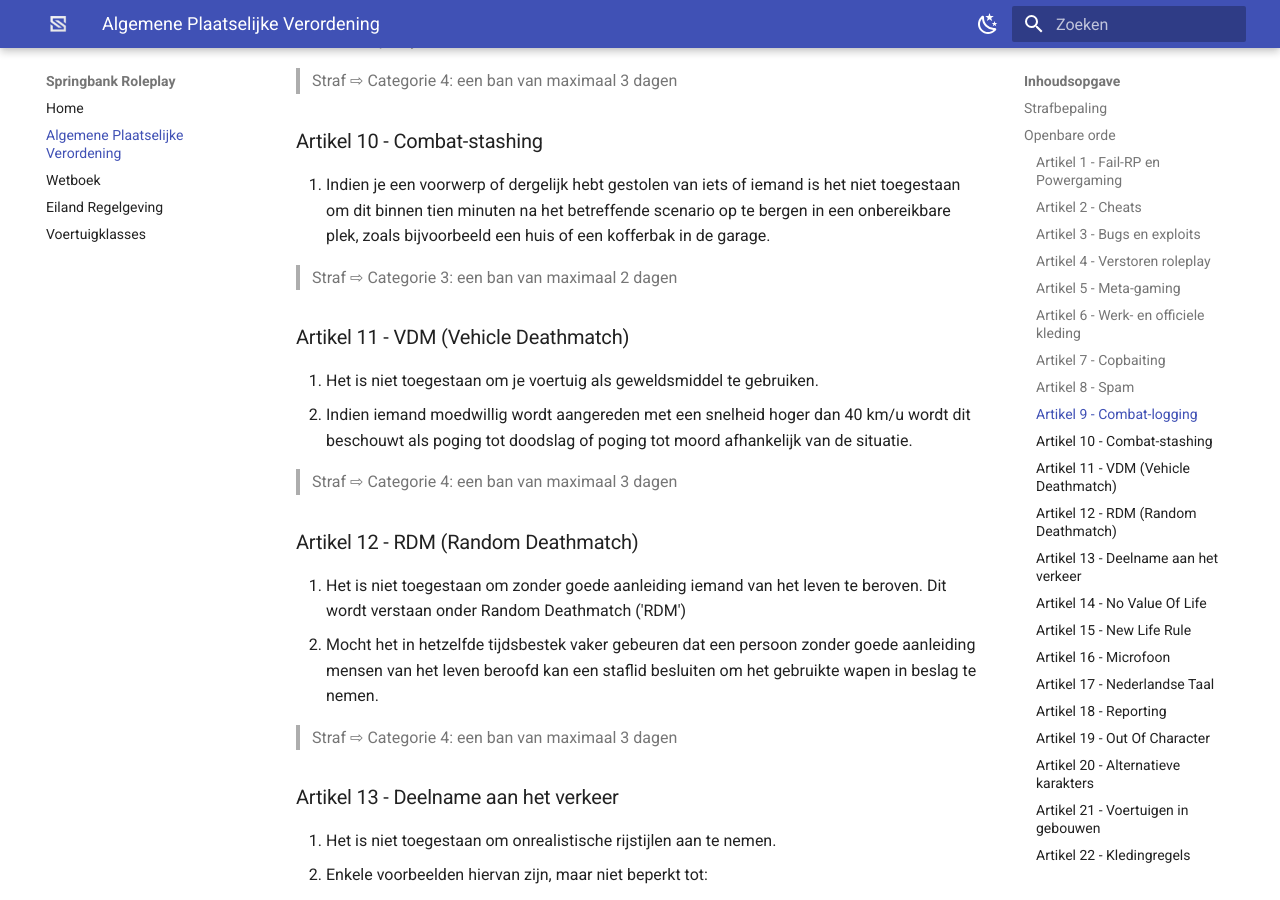
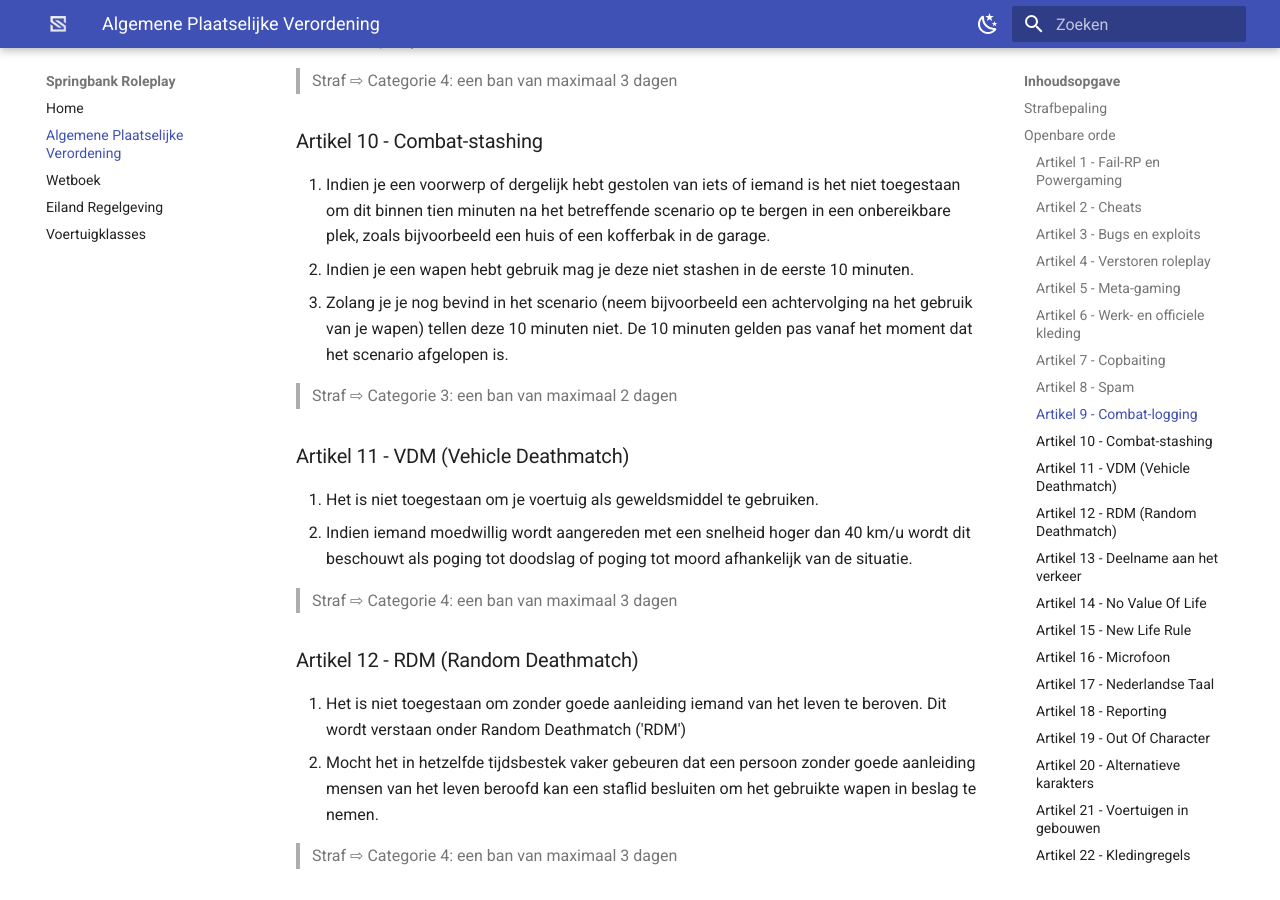
Before and after one commit to kevinpannenborg/wet-en-regelgeving, an MkDocs documentation site: the page built from docs/apv.md, in a window 1280 px wide and 900 px high, scrolled down 4804 px. Built offline with MkDocs 1.6.1 and Material for MkDocs 9.7.7, drawn with Linux system fonts in a browser that asks for light colours; comment, search, counter and statistics services are not loaded.

Commit message:
Update apv.md
2. Indien je een wapen hebt gebruik mag je deze niet stashen in de eerste 10 minuten.
3. Zolang je je nog bevind in het scenario (neem bijvoorbeeld een achtervolging na het gebruik van je wapen) tellen deze 10 minuten niet. De 10 minuten gelden pas vanaf het moment dat het scenario afgelopen is.

```diff
--- a/docs/apv.md
+++ b/docs/apv.md
@@ -123,6 +123,8 @@ Een lid van het staffteam heeft de mogelijkheid om op basis van de context, situ
 ### Artikel 10 - Combat-stashing
 
 1. Indien je een voorwerp of dergelijk hebt gestolen van iets of iemand is het niet toegestaan om dit binnen tien minuten na het betreffende scenario op te bergen in een onbereikbare plek, zoals bijvoorbeeld een huis of een kofferbak in de garage.
+2. Indien je een wapen hebt gebruik mag je deze niet stashen in de eerste 10 minuten.
+3. Zolang je je nog bevind in het scenario (neem bijvoorbeeld een achtervolging na het gebruik van je wapen) tellen deze 10 minuten niet. De 10 minuten gelden pas vanaf het moment dat het scenario afgelopen is.
 
 > Straf ⇨ Categorie 3: een ban van maximaal 2 dagen
 
```
